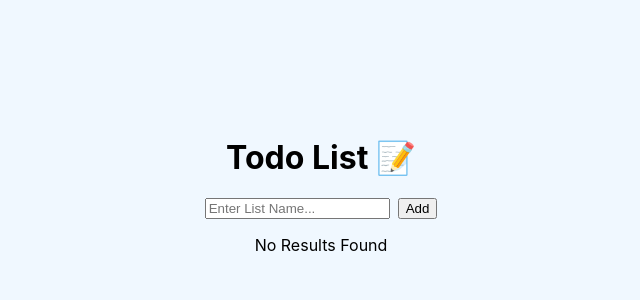
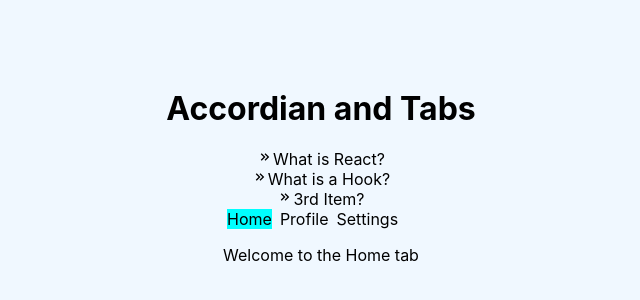
Before and after one commit to harshitsingh281125-stack/react-practice, a React (Create React App) app: page / in a window 1280 px wide. Shown: the part 214-514 px from the top of the page, without its empty margins (319-959 px from the left). Built offline with nearby package versions, Linux system fonts and the light colour scheme.

Commit message:
Accordian and tabs

```diff
--- /dev/null
+++ b/src/03-accordian-tabs/accordian/index.jsx
@@ -0,0 +1,39 @@
+import React from "react";
+import { CgChevronDoubleRight } from "react-icons/cg";
+import "./styles.css";
+
+const Accordian = ({ items, openedAccordianId, setOpenedAccordianId }) => {
+  return (
+    <div className="accordian-container">
+      {items.map((it, index) => (
+        <div className="accordian-item">
+          <div
+            className="accordian-header"
+            onClick={() =>
+              setOpenedAccordianId((prev) =>
+                prev.includes(it.id)
+                  ? prev.filter((item) => item !== it.id)
+                  : [...prev,it.id]
+              )
+            }
+          >
+            <i>
+              <CgChevronDoubleRight />
+            </i>
+            <span>{it.title}</span>
+          </div>
+          <div
+              className="accordian-content"
+              style={{
+                maxHeight: openedAccordianId.includes(it.id) ? "200px" : "0px",
+              }}
+            >
+              <div className="accordian-inner">{it.content}</div>
+            </div>
+        </div>
+      ))}
+    </div>
+  );
+};
+
+export default Accordian;
--- /dev/null
+++ b/src/03-accordian-tabs/accordian/styles.css
@@ -0,0 +1,27 @@
+.accordian-container{
+    display: flex;
+    flex-direction: column;
+}
+.accordian-item{
+    display: flex;
+    flex-direction: column;
+    align-items: center;
+    justify-content: center;
+}
+.accordian-header{
+    display: flex;
+    flex-direction: row;
+    align-items: center;
+    cursor: pointer;
+}
+
+.accordian-content {
+  overflow: hidden;
+  max-height: 0;
+  transition: max-height 0.3s ease-in-out;
+  background: #fff;
+}
+
+.accordian-inner {
+  padding: 10px 14px;
+}
--- /dev/null
+++ b/src/03-accordian-tabs/index.jsx
@@ -0,0 +1,44 @@
+import React, { useState } from "react";
+import Accordian from "./accordian";
+import Tabs from "./tabs";
+
+const accordianItems = [
+  {
+    id: 1,
+    title: "What is React?",
+    content: "React is a JS library for building UIs.",
+  },
+  {
+    id: 2,
+    title: "What is a Hook?",
+    content: "Hooks are functions to manage state and lifecycle.",
+  },
+  {
+    id: 3,
+    title: "3rd Item?",
+    content: "Hooks are functions to manage state and lifecycle.",
+  },
+];
+const tabItems = [
+  { label: "Home", content: "Welcome to the Home tab" },
+  { label: "Profile", content: "This is your Profile" },
+  { label: "Settings", content: "Adjust your preferences here" },
+];
+
+const AccordianTabs = () => {
+  const [openedAccordianId, setOpenedAccordianId] = useState([]);
+  const [selectedTab, setSelectedTab] = useState(0);
+  return (
+    <div className="container">
+      <h1>Accordian and Tabs</h1>
+      <Accordian
+        items={accordianItems}
+        openedAccordianId={openedAccordianId}
+        setOpenedAccordianId={setOpenedAccordianId}
+      />
+      <Tabs items={tabItems} selectedTab={selectedTab} setSelectedTab={setSelectedTab}/>
+    </div>
+  );
+};
+
+export default AccordianTabs;
--- /dev/null
+++ b/src/03-accordian-tabs/styles.css
@@ -0,0 +1,9 @@
+.container {
+  width: 100vw;
+  height: 100vh;
+  display: flex;
+  flex-direction: column;
+  justify-content: center;
+  align-items: center;
+  background-color: aliceblue;
+}
--- /dev/null
+++ b/src/03-accordian-tabs/tabs/index.jsx
@@ -0,0 +1,26 @@
+import React from "react";
+import "./styles.css";
+
+const Tabs = ({ items, selectedTab, setSelectedTab }) => {
+  return (
+    <div>
+      <div className="tab-header">
+        {items.map((it, index) => (
+          <div
+            className={`tab-label ${selectedTab === index ? "active" : ""}`}
+            onClick={() => setSelectedTab(index)}
+          >
+            <span>{it.label}</span>
+          </div>
+        ))}
+      </div>
+      <div className="tab-content-wrapper">
+        <p key={selectedTab} className="tab-content fade">
+          {items[selectedTab].content}
+        </p>
+      </div>
+    </div>
+  );
+};
+
+export default Tabs;
--- /dev/null
+++ b/src/03-accordian-tabs/tabs/styles.css
@@ -0,0 +1,28 @@
+.tab-header {
+    display: flex;
+    flex-direction: row;
+}
+.tab-label{
+    margin: 0 4px;
+    cursor: pointer;
+}
+.tab-label.active{
+    background-color: aqua;
+}
+.tab-content-wrapper {
+  position: relative;
+  min-height: 60px;
+}
+
+.tab-content {
+  opacity: 0;
+  transform: translateY(10px);
+  animation: fadeIn 0.3s ease forwards;
+}
+
+@keyframes fadeIn {
+  to {
+    opacity: 1;
+    transform: translateY(0);
+  }
+}
--- a/src/index.js
+++ b/src/index.js
@@ -4,6 +4,7 @@
 import App from './App';
 import reportWebVitals from './reportWebVitals';
 import TodoList from './02-ToDo List';
+import AccordianTabs from './03-accordian-tabs';
 // import CounterApp from './01-counter/CounterApp';
 
 const root = ReactDOM.createRoot(document.getElementById('root'));
@@ -11,7 +12,8 @@
   <React.StrictMode>
     {/* <App /> */}
     {/* <CounterApp/> */}
-    <TodoList/>
+    <AccordianTabs/>
+    {/* <TodoList/> */}
   </React.StrictMode>
 );
 
```
Also changed, not shown: src/03-accordian-tabs/README.md (added).
